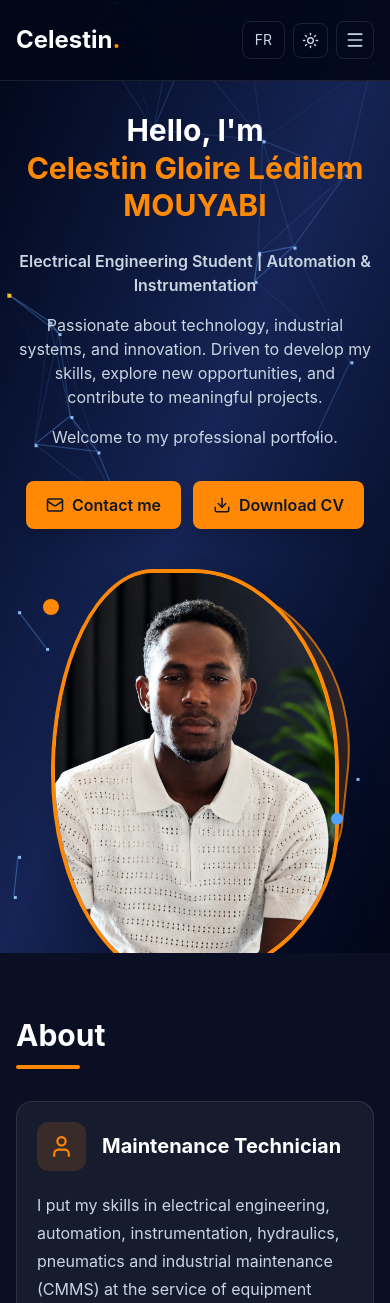
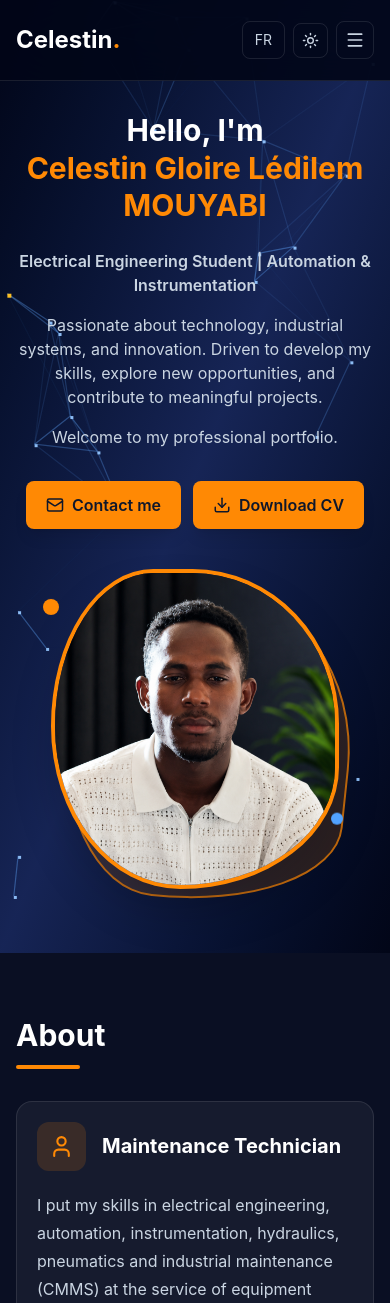
Before and after one commit to gloirecelestin16-rgb/mon-portfolio, a React (Vite) app: page / in a window 390 px wide. Shown: the top 1303 px of the page. Built offline with nearby package versions, Linux system fonts and the light colour scheme.

Commit message:
Mise a jour du style responsive

```diff
--- a/src/index.css
+++ b/src/index.css
@@ -2,26 +2,19 @@
 
 /* ================================
    BASE RESPONSIVE
+   (dans @layer base pour ne pas écraser
+   les classes Tailwind : h-full, w-full...)
 ================================ */
 
-*,
-*::before,
-*::after {
-  box-sizing: border-box;
-}
-
+@layer base {
   html {
-  width: 100%;
-  max-width: 100%;
-  overflow-x: hidden;
     scroll-behavior: smooth;
+    overflow-x: clip;
   }
 
   body {
-  width: 100%;
-  max-width: 100%;
     margin: 0;
-  overflow-x: hidden;
+    overflow-x: clip;
   }
 
   img,
@@ -39,14 +32,23 @@ a {
     overflow-wrap: anywhere;
   }
 
+  h1,
+  h2,
+  h3,
+  h4,
+  p {
+    overflow-wrap: break-word;
+  }
+
   button,
   a {
     -webkit-tap-highlight-color: transparent;
   }
+}
 
 
 /* ================================
-   ANIMATION BLOB
+   ANIMATIONS
 ================================ */
 
 @keyframes blob {
@@ -71,6 +73,18 @@ a {
   }
 }
 
+@keyframes fade-up {
+  from {
+    opacity: 0;
+    transform: translateY(24px);
+  }
+
+  to {
+    opacity: 1;
+    transform: none;
+  }
+}
+
 .blob {
   border-radius: 60% 40% 30% 70% / 60% 30% 70% 40%;
   animation: blob 10s ease-in-out infinite;
@@ -85,37 +99,16 @@ a {
   animation: floaty 5s ease-in-out infinite;
 }
 
-
-/* ================================
-   PETITS ÉCRANS
-================================ */
-
-@media (max-width: 639px) {
-  html,
-  body {
-    overflow-x: hidden;
+.fade-up {
+  animation: fade-up 0.8s ease both;
 }
 
-  /* Évite qu'un très long texte déborde */
-  h1,
-  h2,
-  h3,
-  h4,
-  p {
-    overflow-wrap: break-word;
+.fade-up.delay-1 {
+  animation-delay: 0.15s;
 }
 
-  /* Les éléments flex peuvent correctement
-     se réduire sur mobile */
-  .min-w-0 {
-    min-width: 0;
-  }
-
-  /* Blob arrière : éviter qu'il sorte
-     trop fortement de l'écran */
-  .blob-back {
-    max-width: 100%;
-  }
+.fade-up.delay-2 {
+  animation-delay: 0.3s;
 }
 
 
@@ -150,7 +143,8 @@ a {
 
   .blob,
   .blob-back,
-  .floaty {
+  .floaty,
+  .fade-up {
     animation: none;
   }
 }
```
Lines whose indentation alone changed are shown as unchanged.
